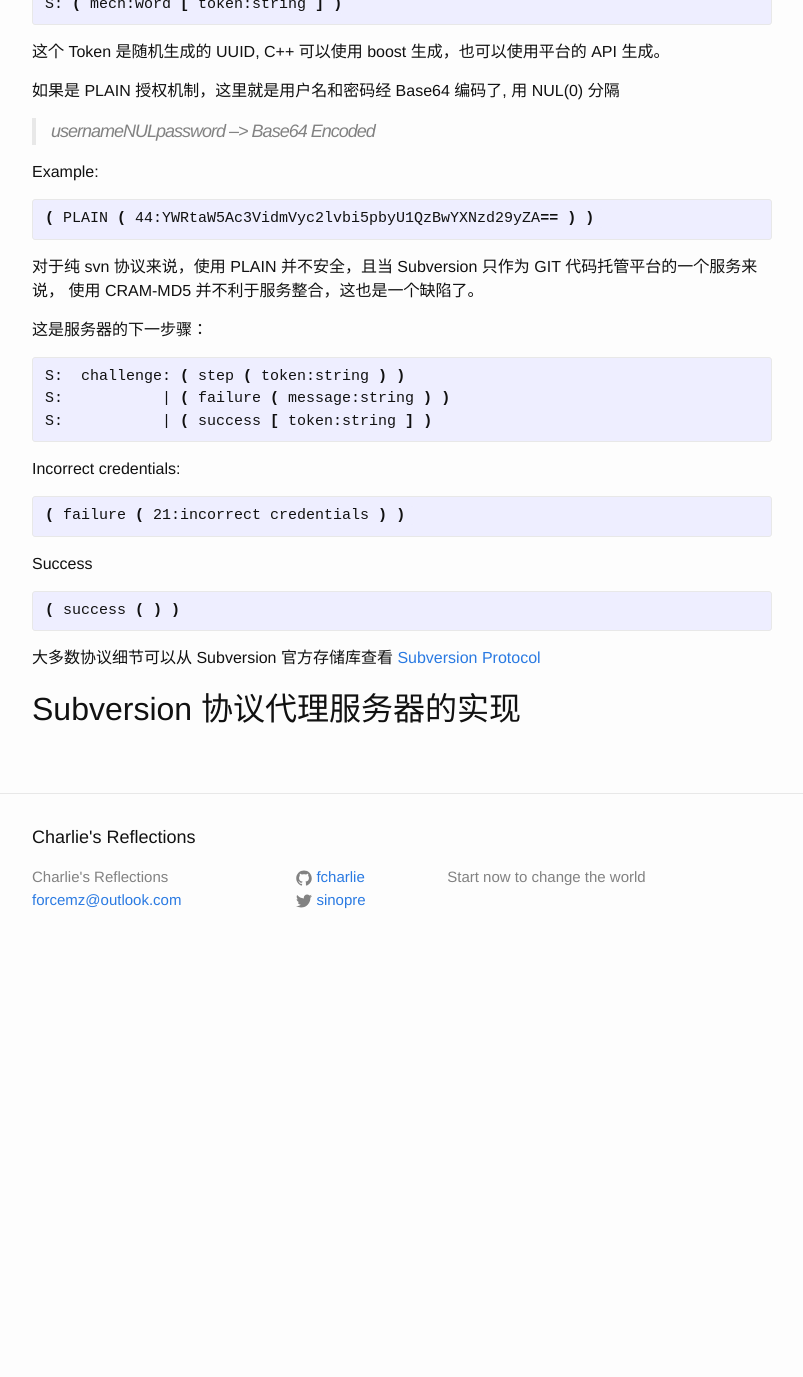
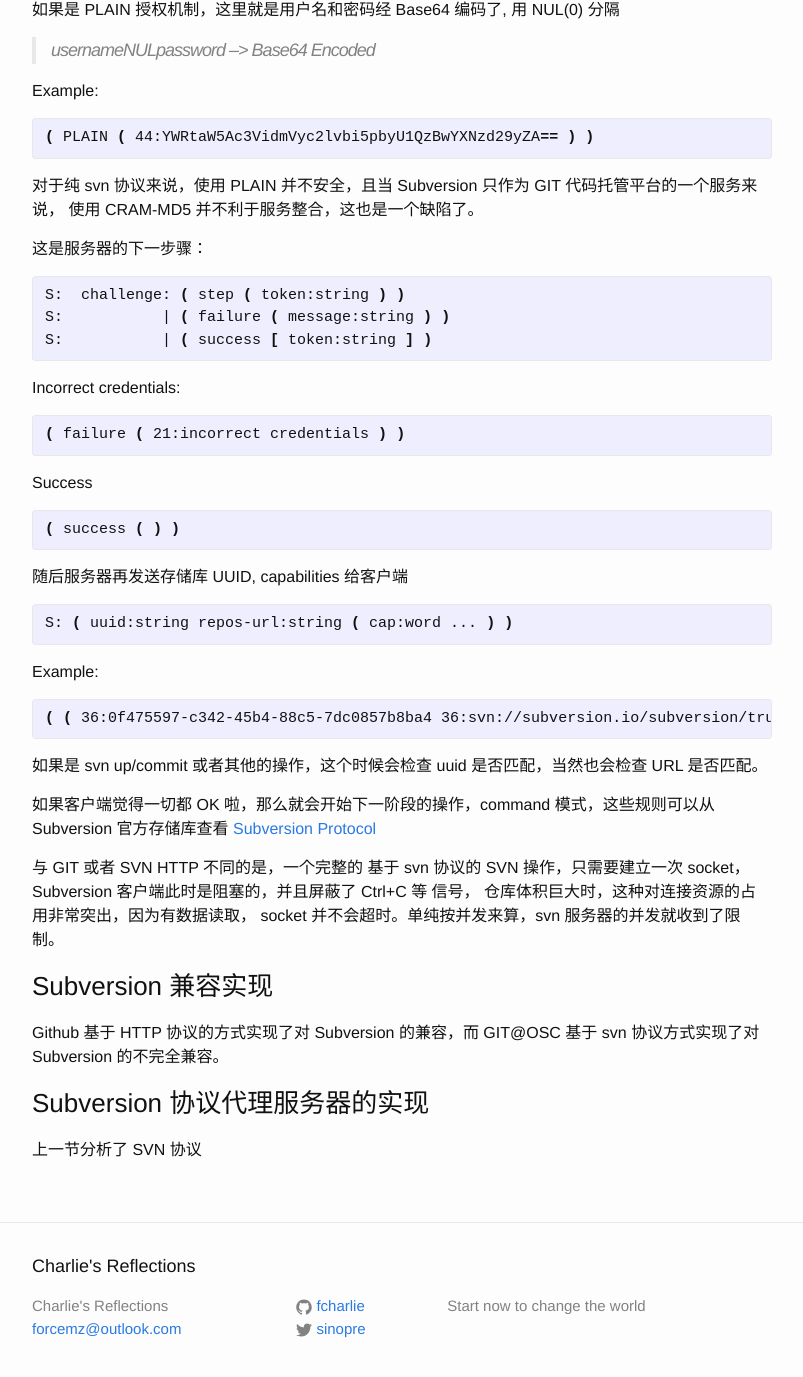
Before and after one commit to fcharlie/fcharlie.github.io, a Jekyll site: the page built from _posts/2015-10-16-DevelopmentVCS.md, in a window 1280 px wide and 1400 px high, scrolled down 6931 px. Shown: the top 1377 px of the window, without its empty margins (238-1041 px from the left). Built offline with Jekyll 4.4.1, drawn with Linux system fonts in a browser that asks for light colours; before the commit the page ends 7902 px from its top, so only the background shows below that; some of the changed text lies outside the part shown.

Commit message:
Adjust document

```diff
--- a/_posts/2015-10-16-DevelopmentVCS.md
+++ b/_posts/2015-10-16-DevelopmentVCS.md
@@ -240,22 +240,19 @@ SSH 则是通过 ssh 服务器在远程机器上运行 git-xxx-pack ，数据传
 
 
 
+##Subversion 内幕
+此部分中 SVN 协议指 Subversion 客户端通过 TCP 3690 端口 访问 svnserver (以及兼容的服务程序) 的协议，即 Subversion protocol
 
-##Subversion 内幕
 与  Git 完全不同的是，svn 的仓库存储在远程中央服务器上，开发者检出的代码只是特定版本，特定目录的代码，本地为工作目录。
 
-
-##Subversion 兼容实现
-Github 基于 HTTP 协议的方式实现了对 Subversion 的兼容，而 GIT@OSC 基于 svn 协议方式实现了对 Subversion 的不完全兼容。
-
-##Subversion HTTP 协议实现
+###Subversion HTTP 协议实现
 
 在 Subversion 的路线图中，基于 WebDAV/DeltaV 的 HTTP 接入将被 基于 HTTP v2 的实现取代。
 
 
 [A Streamlined HTTP Protocol for Subversion](http://svn.apache.org/repos/asf/subversion/trunk/notes/http-and-webdav/http-protocol-v2.txt)
 
-##Subversion SVN 协议实现
+###Subversion SVN 协议实现
 与 HTTP 不同的是，一个完整的基于 SVN 协议的连接中，仓库的操作是上下文相关的。
 
 当客户端的连接过来时，服务器，通常说的 svnservice 将发送一段信息给客户端，告知服务器的能力。
@@ -340,9 +337,28 @@ Success
 ( success ( ) )
 {% endhighlight %}
 
+随后服务器再发送存储库 UUID, capabilities 给客户端
+{% highlight sh %}
+S: ( uuid:string repos-url:string ( cap:word ... ) )
+{% endhighlight %}
+
+Example:
+{% highlight sh %}
+( ( 36:0f475597-c342-45b4-88c5-7dc0857b8ba4 36:svn://subversion.io/subversion/trunk ( edit-pipeline svndiff1 absent-entries depth inherited-props log-revprops ))
+{% endhighlight %}
+
+如果是 svn up/commit 或者其他的操作，这个时候会检查 uuid 是否匹配，当然也会检查 URL 是否匹配。
+
+如果客户端觉得一切都 OK 啦，那么就会开始下一阶段的操作，command 模式，这些规则可以从 Subversion 官方存储库查看
+[Subversion Protocol](http://svn.apache.org/repos/asf/subversion/trunk/subversion/libsvn_ra_svn/protocol)
+
+与 GIT 或者 SVN HTTP 不同的是，一个完整的 基于 svn 协议的 SVN 操作，只需要建立一次 socket，Subversion 客户端此时是阻塞的，并且屏蔽了 Ctrl+C 等
+信号， 仓库体积巨大时，这种对连接资源的占用非常突出，因为有数据读取， socket 并不会超时。单纯按并发来算，svn 服务器的并发就收到了限制。
+
+###Subversion 兼容实现
+Github 基于 HTTP 协议的方式实现了对 Subversion 的兼容，而 GIT@OSC 基于 svn 协议方式实现了对 Subversion 的不完全兼容。
 
 
-大多数协议细节可以从 Subversion 官方存储库查看
-[Subversion Protocol](http://svn.apache.org/repos/asf/subversion/trunk/subversion/libsvn_ra_svn/protocol)
 
-##Subversion 协议代理服务器的实现
+###Subversion 协议代理服务器的实现
+上一节分析了 SVN 协议
```
